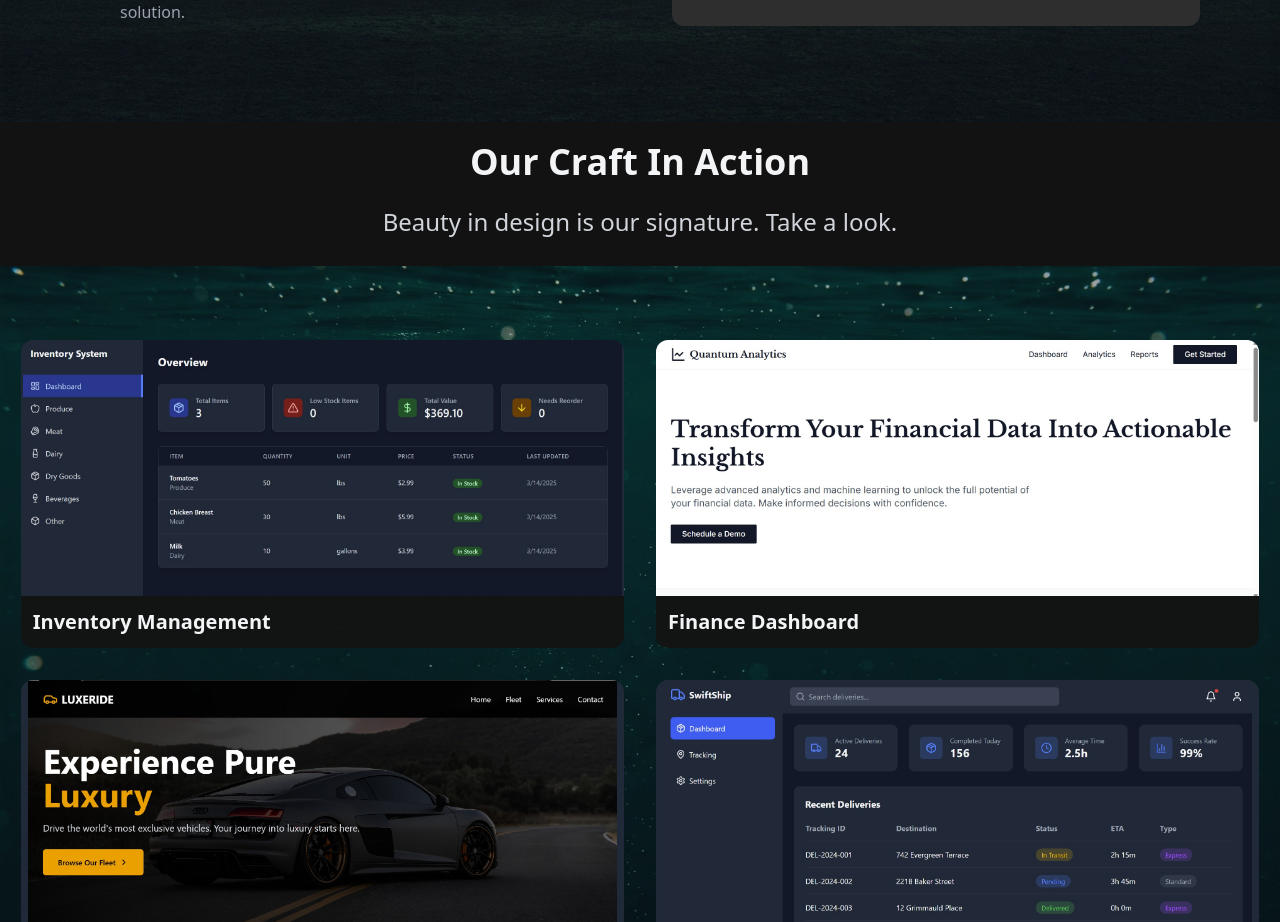
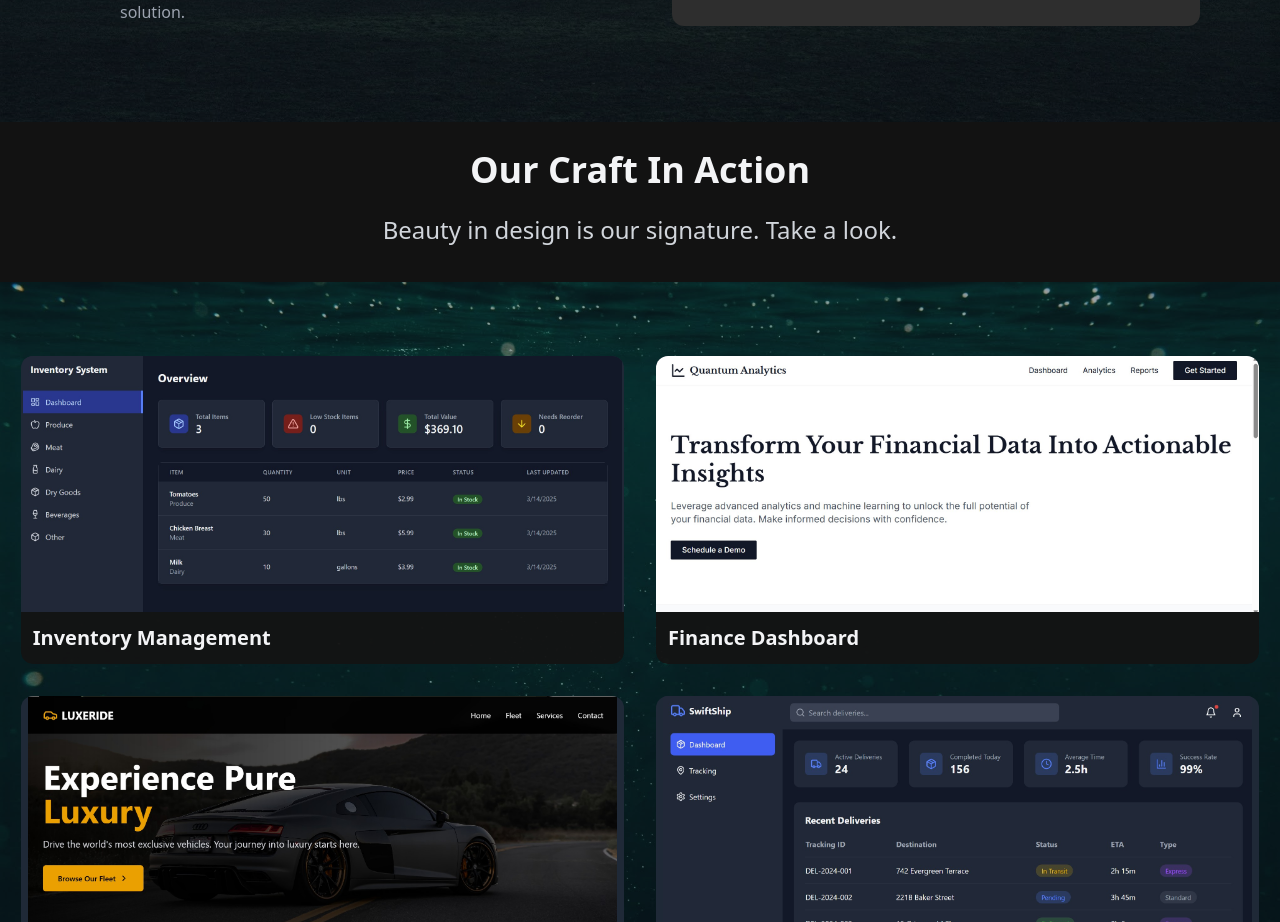
Before and after one commit to crdcamp/fluidia-site, a React (Vite) app: page / in a window 1280 px wide. Shown: the part 1766-2688 px from the top of the page. Built offline with nearby package versions, Linux system fonts and the light colour scheme.

Commit message:
Minor UI adjustment

```diff
--- a/src/App.tsx
+++ b/src/App.tsx
@@ -162,7 +162,7 @@ function App() {
         </div>
       </section>
 
-<div style={{ backgroundColor: 'var(--dark-bg-color)' }} className='py-5'>
+<div style={{ backgroundColor: 'var(--dark-bg-color)' }} className='py-7'>
   <div className='max-w-6x1 mx-auto px-4'>
     <h2 className="text-4xl font-bold text-center m-0">Our Craft In Action</h2>
     <p className="text-2xl text-center mt-6 mb-2 text-gray-300">
```
